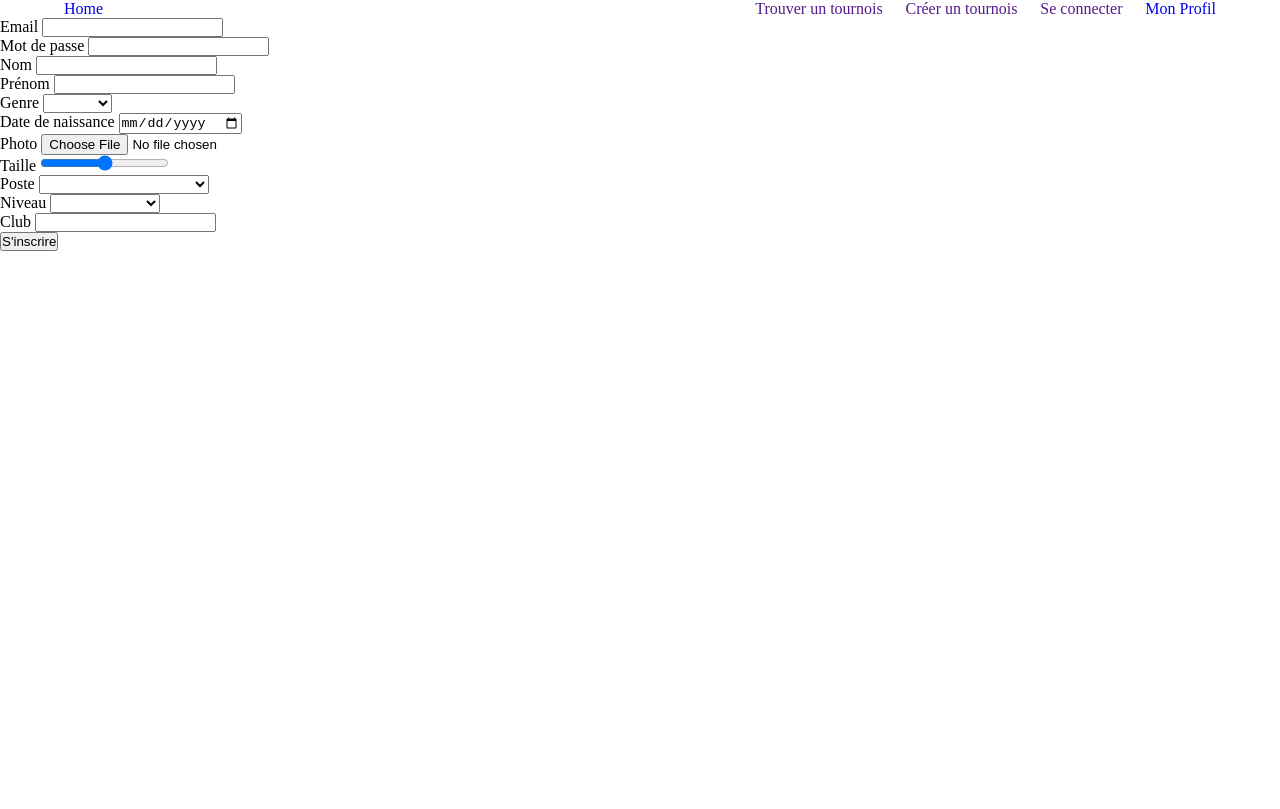
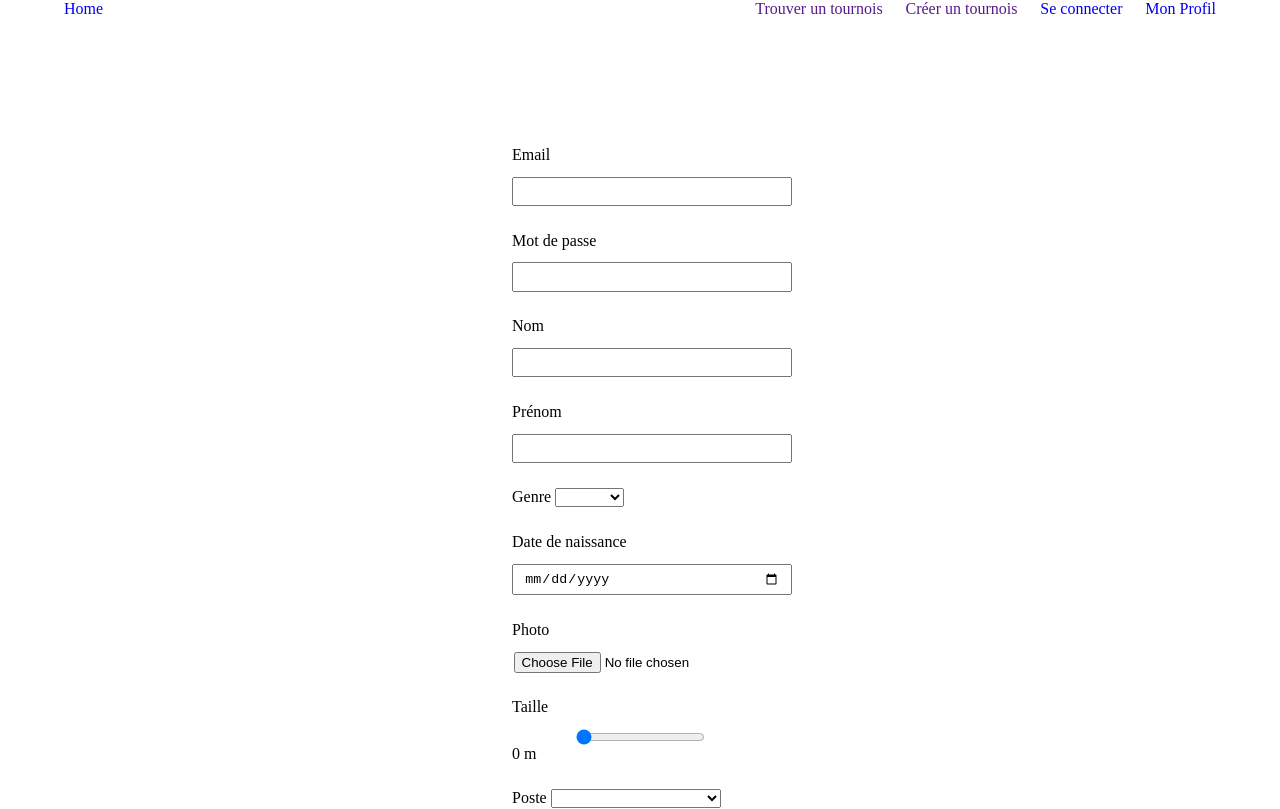
Before and after one commit to alex-smg/balls-front, a Vue app: page /signup in a window 1280 px wide. Shown: the top 809 px of the page. Built offline with nearby package versions, Linux system fonts and the light colour scheme.

Commit message:
add forms person

```diff
--- a/package.json
+++ b/package.json
@@ -10,6 +10,7 @@
   "dependencies": {
     "axios": "^0.19.1",
     "core-js": "^3.6.3",
+    "multer": "^1.4.2",
     "vue": "^2.6.10",
     "vue-router": "^3.1.3",
     "vuex": "^3.1.2"
--- a/src/components/Navbar.vue
+++ b/src/components/Navbar.vue
@@ -9,7 +9,7 @@
             <div class="containerMenu">
                 <a href="">Trouver un tournois</a>
                 <a href="">Créer un tournois</a>
-                <a href="">Se connecter</a>
+                <router-link to="login">Se connecter</router-link>
                 <router-link to="profil">Mon Profil</router-link>
             </div>
         </div>
--- a/src/components/signup/Signup.vue
+++ b/src/components/signup/Signup.vue
@@ -1,34 +1,34 @@
 <template>
     <div id="signup">
-        <form @submit.prevent="sendSignUp" enctype="multipart/form-data">
+        <form @submit.prevent="sendSignUp" id="formPerson" enctype="multipart/form-data">
             <div class="formGroup">
                 <label for="email">
                     Email
-                    <input class="inputText" type="text" v-model="email" name="email">
+                    <input class="inputText" type="text" v-model="data.email" name="email">
                 </label>
             </div>
             <div class="formGroup">
                 <label for="password">
                     Mot de passe
-                    <input class="password" type="text" v-model="password" name="password">
+                    <input class="inputText" type="password" v-model="data.password" name="password">
                 </label>
             </div>
             <div class="formGroup">
                 <label for="lastname">
                     Nom
-                    <input class="inputText" type="text" v-model="lastname" name="lastname">
+                    <input class="inputText" type="text" v-model="data.lastname" name="lastname">
                 </label>
             </div>
             <div class="formGroup">
                 <label for="firstname">
                     Prénom
-                    <input class="inputText" type="text" v-model="firstname" name="firstname">
+                    <input class="inputText" type="text" v-model="data.firstname" name="firstname">
                 </label>
             </div>
             <div class="formGroup">
                 <label for="postPlayer">
                     Genre
-                    <select class="inputSelect"  v-model="genre" name="genre">
+                    <select class="inputSelect"  v-model="data.genre" name="genre">
                         <option value="homme">Homme</option>
                         <option value="femme">Femme</option>
                     </select>
@@ -37,26 +37,27 @@
             <div class="formGroup">
                 <label for="birth">
                     Date de naissance
-                    <input class="inputText" type="date" v-model="birth" name="birth">
+                    <input class="inputText" type="date" v-model="data.birth" name="birth">
                 </label>
             </div>
 
             <div class="formGroup">
                 <label for="image">
                     Photo
-                    <input class="inputFile" type="file" name="image" @change="uploadFile">
+                    <input class="inputFile" ref="file" type="file" name="image" @change="onSelect">
                 </label>
             </div>
             <div class="formGroup">
                 <label for="height">
                     Taille
-                    <input class="inputRange" type="range" v-model="height" name="height">
+                    <input class="inputRange" type="range" min="0" max="250" v-model="data.height" name="height">
+                    <p>{{ data.height / 100 }} m</p>
                 </label>
             </div>
             <div class="formGroup">
                 <label for="postPlayer">
                     Poste
-                    <select class="inputSelect"  v-model="postPlayer" name="postPlayer">
+                    <select class="inputSelect"  v-model="data.postPlayer" name="postPlayer">
                         <option value="R4">Receptionneur Attaquant</option>
                         <option value="central">Central</option>
                         <option value="pointu">Pointu</option>
@@ -68,7 +69,7 @@
             <div class="formGroup">
                 <label for="level">
                     Niveau
-                    <select class="inputSelect"  v-model="level" name="level">
+                    <select class="inputSelect"  v-model="data.level" name="level">
                         <option value="loisir">Loisir</option>
                         <option value="dep">Départemental</option>
                         <option value="reg">Régional</option>
@@ -84,12 +85,12 @@
             <div class="formGroup">
                 <label for="club">
                     Club
-                    <input class="inputText" type="text" v-model="club" name="club">
+                    <input class="inputText" type="text" v-model="data.club" name="club">
                 </label>
             </div>
 
             <div class="formGroup">
-                <button  type="submit">S'inscrire</button>
+                <button  class="submitBtn" type="submit">S'inscrire</button>
             </div>
         </form>
 
@@ -102,27 +103,48 @@
         components: {},
         data() {
             return {
+                data: {
                     firstname: '',
                     lastname: '',
                     email: '',
                     password: '',
                     genre: '',
                     birth: '',
-                image: '',
+                    file:'',
                     postPlayer: '',
                     club: '',
                     level: '',
-                height: '',
+                    height: 0,
+                },
+
+
             }
         },
 
         methods: {
-            async sendSignUp(event) {
+
+            onSelect() {
+                const file = this.$refs.file.files[0];
+                this.data.file = file;
+
+            },
+            async sendSignUp() {
                 const formData = new FormData();
-                formData.append('file', event)
+                formData.append('firstname', this.data.firstname);
+                formData.append('lastname', this.data.lastname);
+                formData.append('email', this.data.email);
+                formData.append('password', this.data.password);
+                formData.append('genre', this.data.genre);
+                formData.append('birth', this.data.birth);
+                formData.append('file', this.data.file);
+                formData.append('postPlayer', this.data.postPlayer);
+                formData.append('club', this.data.club);
+                formData.append('level', this.data.level);
+                formData.append('height', this.data.height);
                 try {
-                    await axios.post('http://localhost:3000/person');
-                }catch(err) {
+                    await this.$http.post('http://localhost:3000/person', formData);
+                    console.log(this.data.image);
+                } catch(err) {
                     console.log(err)
                 }
 
@@ -135,6 +157,31 @@
     }
 </script>
 
-<style scoped>
+<style lang="scss" scoped>
+    #signup {
+        form {
+            display: block;
+            margin: 10% auto 0 auto;
+            width: 20%;
 
+            .formGroup {
+                margin-top: 10%;
+
+                input {
+                    display: block;
+                    margin: 5% auto 0 auto;
+                }
+
+                .submitBtn {
+                    margin: 10% auto 0 auto;
+                    font-size: 1vw;
+                }
+
+                .inputText {
+                    width: 100%;
+                    padding: 2% 4%;
+                }
+            }
+        }
+    }
 </style>
--- a/src/main.js
+++ b/src/main.js
@@ -11,5 +11,6 @@ Vue.config.productionTip = false;
 new Vue({
   router,
   store,
+  axios,
   render: h => h(App)
 }).$mount('#app');
```
Also changed, not shown: 1 other file (tests, documents, lock files or other folders). Lines whose indentation alone changed are shown as unchanged.
